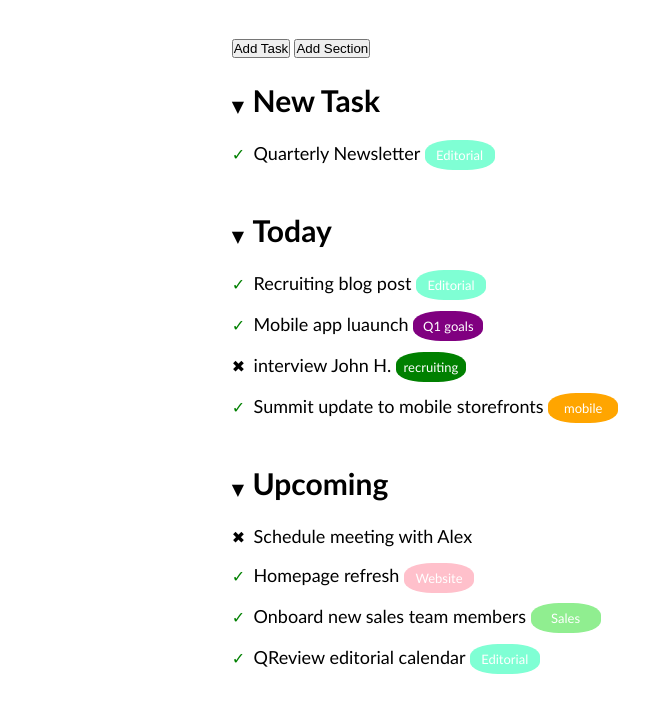
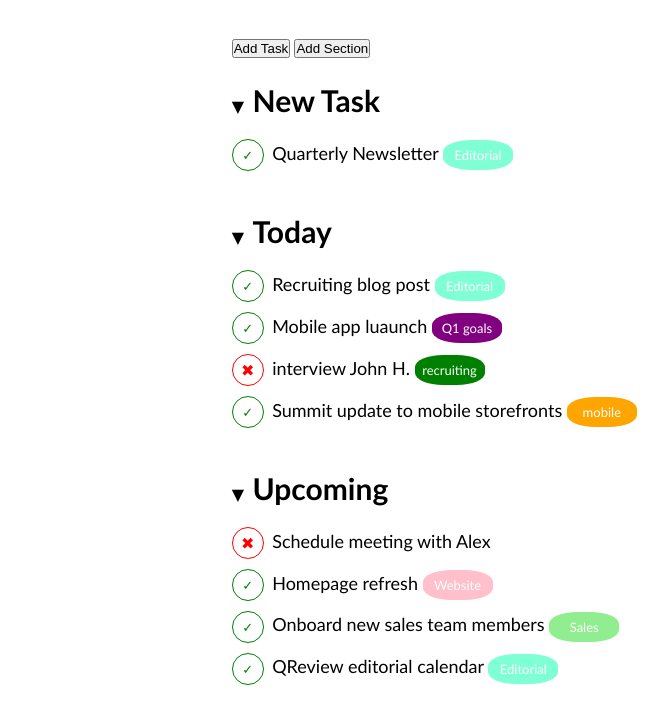
Before and after one commit to Alesbianchi/html-css-toboolist, a plain HTML site: page index.html in a window 1280 px wide. Shown: the part 103-826 px from the top of the page, without its empty margins (6-674 px from the left). Drawn offline with Linux system fonts and the light colour scheme.

Commit message:
circle check mark

```diff
--- a/css/style.css
+++ b/css/style.css
@@ -56,6 +56,15 @@
     font-size: medium;
     margin-right: 1%;
     text-align: center;
+    width: 30px;
+    height: 30px;
+    background-color: white;
+    border: solid 1px red;
+    text-align: center;
+    vertical-align: middle;
+    border-radius: 50%;
+    display: inline-block;
+    color: red;
 }
 
 .freccia{
@@ -73,9 +82,18 @@
 .spunta::before{
     content: '\2713';
     color: green;
-    font-size: medium;
+    font-size: small;
     margin-right: 1%;
     text-align: center;
+    width: 30px;
+    height: 30px;
+    background-color: white;
+    border: solid 1px green;
+    text-align: center;
+    vertical-align: middle;
+    border-radius: 50%;
+    display: inline-block;
+    color: green;
 }
 .spunta{
     font-size: large;
```
